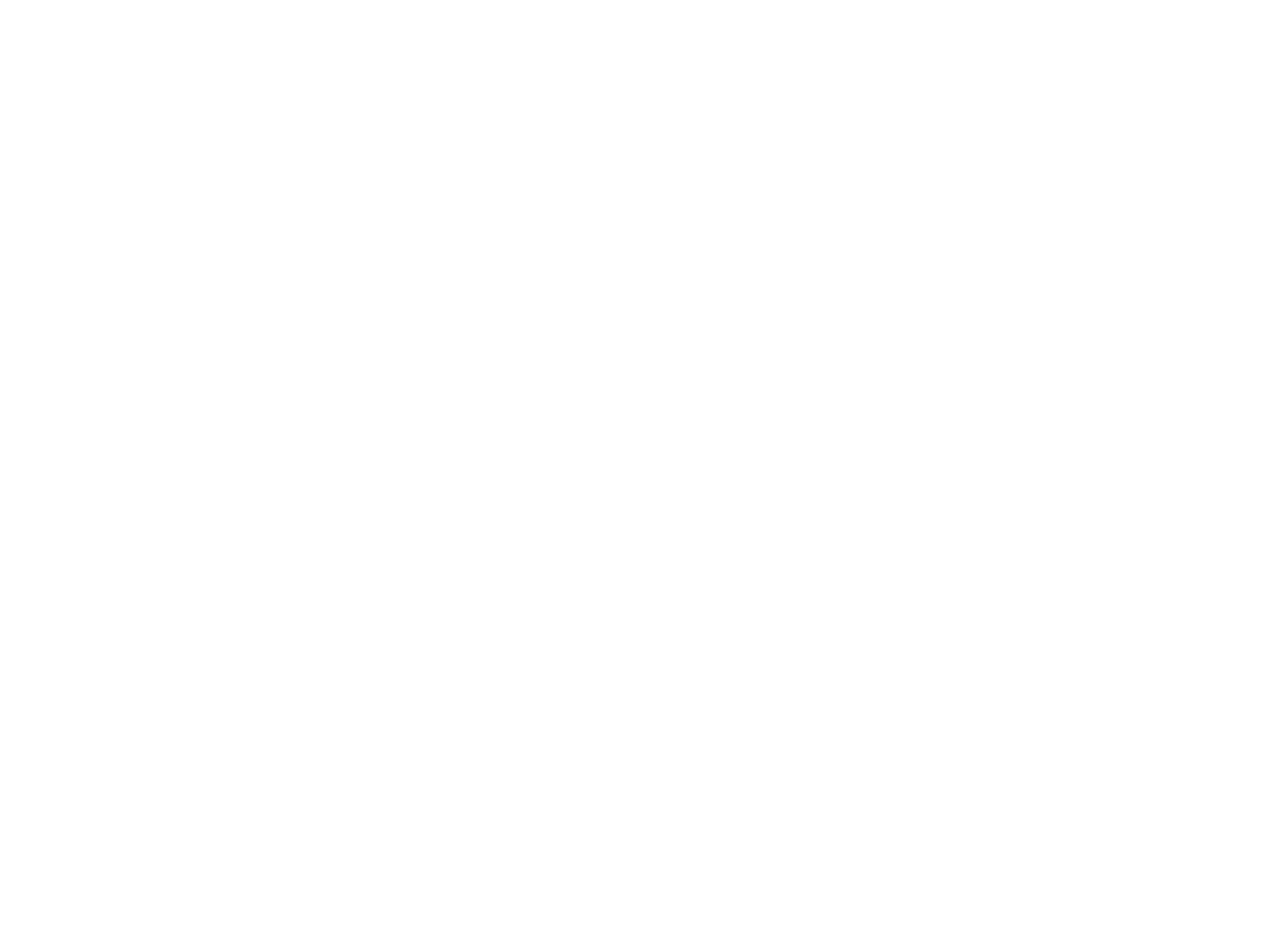
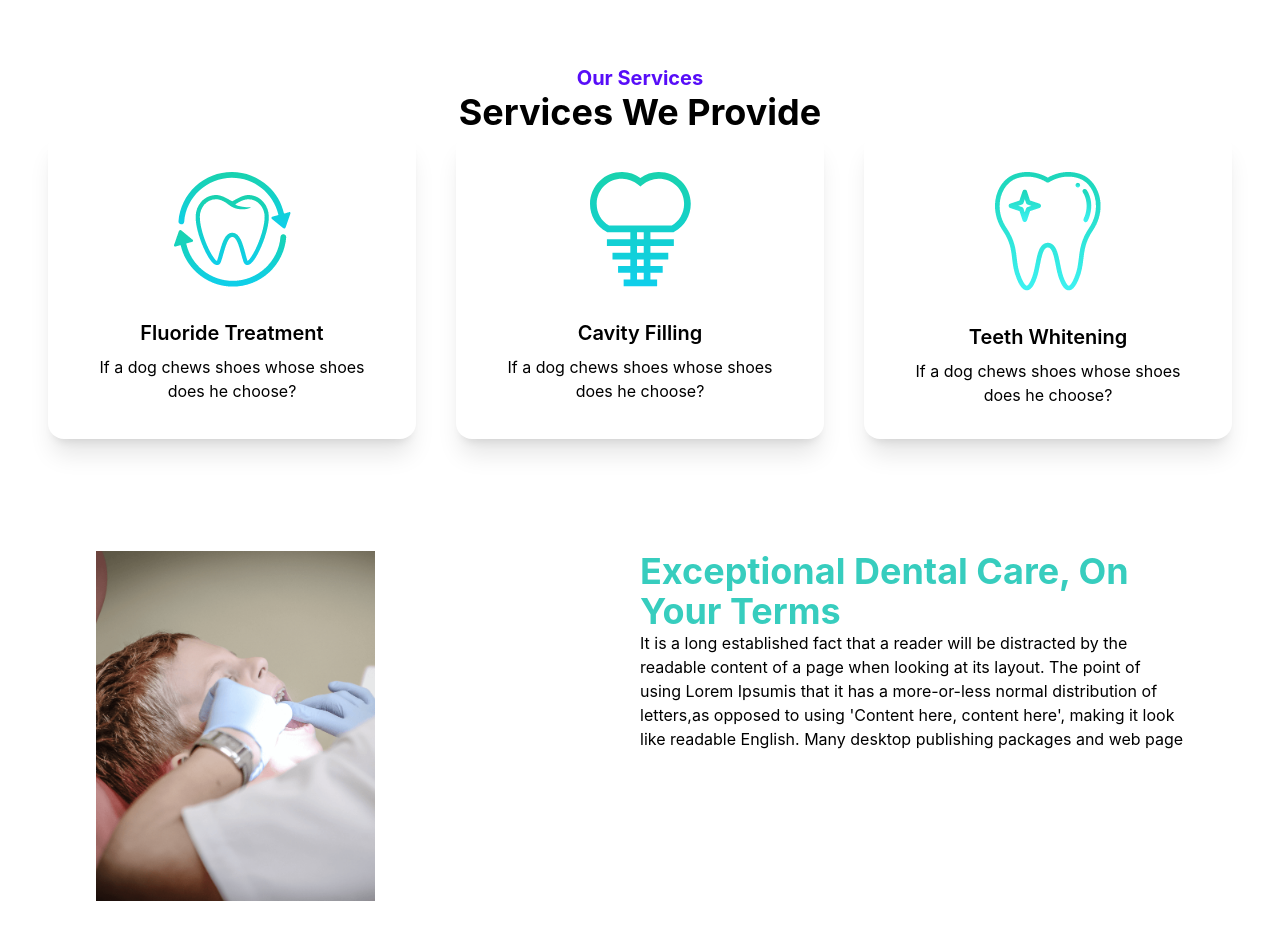
Before and after one commit to nuray-alam/doctors-portal-client-practice, a React (Create React App) app: page / in a window 1280 px wide. Shown: the part 1060-2000 px from the top of the page. Before the commit the page ends 1012 px from the top, so only its background shows below. Built offline with nearby package versions, Linux system fonts and the light colour scheme; the HTML template or start-up script is replaced by a standard one.

Commit message:
services section added

```diff
--- a/src/Pages/Home/Home.js
+++ b/src/Pages/Home/Home.js
@@ -1,13 +1,15 @@
 import React from 'react';
 import Banner from './Banner';
 import Info from './Info';
+import Services from './Services';
 
 
 const Home = () => {
     return (
-        <div>
+        <div className='bg-white'>
             <Banner></Banner>
             <Info></Info>
+            <Services></Services>
         </div>
     );
 };
--- /dev/null
+++ b/src/Pages/Home/Service.js
@@ -0,0 +1,17 @@
+import React from 'react';
+
+const Service = ({ service }) => {
+    return (
+        <div class="card lg:mx-w-lg  bg-white    text-black shadow-xl">
+            <figure class="px-10 pt-10">
+                <img src={service.img} alt="Shoes" class="rounded-xl" />
+            </figure>
+            <div class="card-body items-center text-center">
+                <h2 class="card-title">{service.name}</h2>
+                <p>If a dog chews shoes whose shoes does he choose?</p>
+            </div>
+        </div>
+    );
+};
+
+export default Service;
--- /dev/null
+++ b/src/Pages/Home/Services.css
@@ -0,0 +1,4 @@
+.treatment-img{
+ height: 350px;
+ text-align: center;
+}
--- /dev/null
+++ b/src/Pages/Home/Services.js
@@ -0,0 +1,60 @@
+import React from 'react';
+import Service from './Service';
+import './Services.css';
+import fluoride from '../../assets/images/fluoride.png';
+import cavity from '../../assets/images/cavity.png';
+import whitening from '../../assets/images/whitening.png';
+import treatment from '../../assets/images/treatment.png';
+
+const Services = () => {
+
+    const services = [
+        {
+            _id: 1,
+            name: 'Fluoride Treatment',
+            description: '',
+            img: fluoride
+        },
+        {
+            _id: 2,
+            name: 'Cavity Filling',
+            description: '',
+            img: cavity
+        },
+        {
+            _id: 3,
+            name: 'Teeth Whitening',
+            description: '',
+            img: whitening
+        }
+    ]
+
+    return (
+        <div className='bg-white my-28 px-12'>
+            <div className="text-primary text-xl font-bold text-center">
+                <h3 className=' bg-white'>Our Services</h3>
+                <h2 className='text-black text-4xl bg-white'>Services We Provide</h2>
+            </div>
+            <div className="grid sm:grid-cols-1 md:grid-cols-2 lg:grid-cols-3 gap-10">
+                {
+                    services.map(service => <Service
+                        key={service._id}
+                        service={service}
+                    ></Service>)
+                }
+            </div>
+            <div className=" my-28 px-12 grid sm:grid-cols-1 md:grid-cols-2">
+                <div className="">
+                    <img src={treatment} className="treatment-img" alt="" />
+                </div>
+                <div className="text-black inline-block align-middle">
+                    <h1 className='font-bold text-4xl text-accent'>Exceptional Dental Care, On Your Terms</h1>
+                    <p>It is a long established fact that a reader will be distracted by the readable content of a page when looking at its layout. The point of using Lorem Ipsumis that it has a more-or-less normal distribution of letters,as opposed to using 'Content here, content here', making it look like readable English. Many desktop publishing packages and web page</p>
+                </div>
+            </div>
+
+        </div>
+    );
+};
+
+export default Services;
```
Also changed, not shown: src/Pages/Home/MakeAppointment.js (added).
